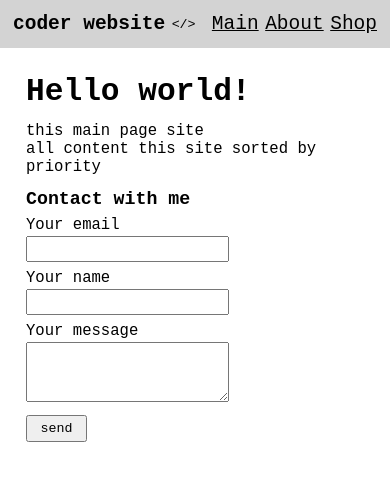
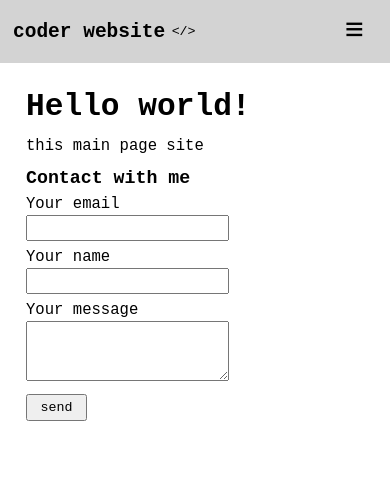
Before and after one commit to marc1k3y/website, a React (Create React App) app: page /#/website/about in a window 390 px wide. Before the commit this address led to /#/website/about. Shown: the top 480 px of the page. Built offline with nearby package versions, Linux system fonts and the light colour scheme.

Commit message:
mobile navbar

```diff
--- a/public/index.html
+++ b/public/index.html
@@ -5,8 +5,8 @@
   <meta charset="utf-8" />
   <link rel="icon" href="%PUBLIC_URL%/favicon.ico" />
   <meta name="viewport" content="width=device-width, initial-scale=1" />
-  <meta name="description" content="Web site created using create-react-app" />
-  <title>React App</title>
+  <meta name="description" content="Best website ever." />
+  <title>website</title>
 </head>
 
 <body>
--- a/src/App.css
+++ b/src/App.css
@@ -45,13 +45,47 @@
   cursor: pointer;
 }
 
+.header-burger {
+  display: none;
+  justify-content: center;
+  align-items: center;
+  font-size: 2.5rem;
+  margin-right: 1rem;
+  cursor: pointer;
+}
+
+.header-navbar-mobile {
+  flex-direction: column;
+  align-items: center;
+  position: absolute;
+  right: 0;
+  top: 4rem;
+  background-color: lightgrey;
+  padding: 1rem;
+}
+
+.header-navbar-mobile a {
+  margin: 1rem 1rem;
+  font-size: 2rem;
+  text-decoration: none;
+}
+
 .header-navbar {
   display: flex;
-  gap: 0.5rem;
+  gap: 1rem;
 }
 
-.header-navbar a {
+.header-navbar a, .header-navbar-mobile a {
   color: black;
+}
+
+@media only screen and (max-width: 1080px) {
+  .header-navbar {
+    display: none;
+  }
+  .header-burger {
+    display: flex;
+  }
 }
 
 /* about-page */
@@ -99,6 +133,8 @@
 
 /* main-page */
 .main-page-content {
+  display: flex;
+  flex-direction: column;
   margin-top: 1rem;
 }
 
@@ -148,7 +184,7 @@
 }
 
 /* shop */
-.shop {
+.shop-page {
   display: flex;
   flex-direction: row;
   flex-wrap: wrap;
@@ -157,7 +193,7 @@
   gap: 2rem;
 }
 
-.shop-card {
+.shop-page-card {
   display: flex;
   flex-direction: column;
   text-align: center;
@@ -168,18 +204,18 @@
   min-height: 180px;
 }
 
-.shop-card>h4 {
+.shop-page-card>h4 {
   margin-bottom: 0.5rem;
 }
 
-.shop-card img {
+.shop-page-card img {
   width: 100px;
   height: 100px;
   object-fit: cover;
   border-radius: 10%;
 }
 
-.shop-card-price {
+.shop-page-card-price {
   margin-top: auto;
   font-weight: bold;
   color: green;
--- a/src/components/Header.jsx
+++ b/src/components/Header.jsx
@@ -2,10 +2,12 @@ import { useSelector, useDispatch } from "react-redux"
 import { NavLink } from "react-router-dom"
 import { setDefaultThemeAction, setCoderThemeAction } from "../store/actions/themeAction"
 import { links } from "../links"
+import { useState } from "react"
 
 export default function Header() {
   const dispatch = useDispatch()
-  const { currentTheme } = useSelector(state => state.theme)
+  const { currentTheme } = useSelector(state => state?.theme)
+  const [mobileNav, setMobileNav] = useState(false)
 
   function changeTheme() {
     "app" in currentTheme
@@ -25,9 +27,20 @@ export default function Header() {
       <div className="header-navbar">
         {links.map(link =>
           <NavLink
-          style={currentTheme?.header?.links}
-          key={link.title}
-          to={link.to}>{link.title}</NavLink>
+            style={currentTheme?.header?.links}
+            key={link.title}
+            to={link.to}>{link.title}</NavLink>
+        )}
+      </div>
+      <div className="header-burger"
+        onClick={() => setMobileNav(!mobileNav)}>≡</div>
+      <div className="header-navbar-mobile"
+        style={{ display: mobileNav ? "flex" : "none" }}>
+        {links.map(link =>
+          <NavLink
+            key={link.title}
+            to={link.to}
+            onClick={() => setMobileNav(false)}>{link.title}</NavLink>
         )}
       </div>
     </div>
--- a/src/pages/Main.jsx
+++ b/src/pages/Main.jsx
@@ -5,15 +5,12 @@ import EmailForm from "../components/EmailForm"
 export default function Main() {
   const { currentTheme } = useSelector(state => state?.theme)
   const [text1, setText1] = useState("")
-  const [text2, setText2] = useState("")
 
   useEffect(() => {
     if ("app" in currentTheme) {
       setText1(">> this main page site")
-      setText2(">> all content this site sorted by priority")
     } else {
       setText1("this main page site")
-      setText2("all content this site sorted by priority")
     }
   }, [currentTheme])
   return (
@@ -21,9 +18,8 @@ export default function Main() {
       <h1>Hello world!</h1>
       <div className="main-page-content" style={currentTheme?.main?.content}>
         <p>{text1}</p>
-        <p>{text2}</p>
+        <EmailForm />
       </div>
-      <EmailForm />
     </div>
   )
 }
--- a/src/pages/Shop.jsx
+++ b/src/pages/Shop.jsx
@@ -4,12 +4,12 @@ const Shop = () => {
   const goods = useSelector(state => state?.shop)
   console.log(goods)
   return (
-    <div className="shop">
+    <div className="shop-page">
       {goods.map(good =>
-        <div className="shop-card" key={good.id}>
+        <div className="shop-page-card" key={good.id}>
           <h4>{good.title}</h4>
           <div><img src={good.pic} alt="good pic" /></div>
-          <div className="shop-card-price">{good.price}</div>
+          <div className="shop-page-card-price">{good.price}</div>
         </div>)}
     </div>
   )
```
Also changed, not shown: 1 other file (tests, documents, lock files or other folders).
